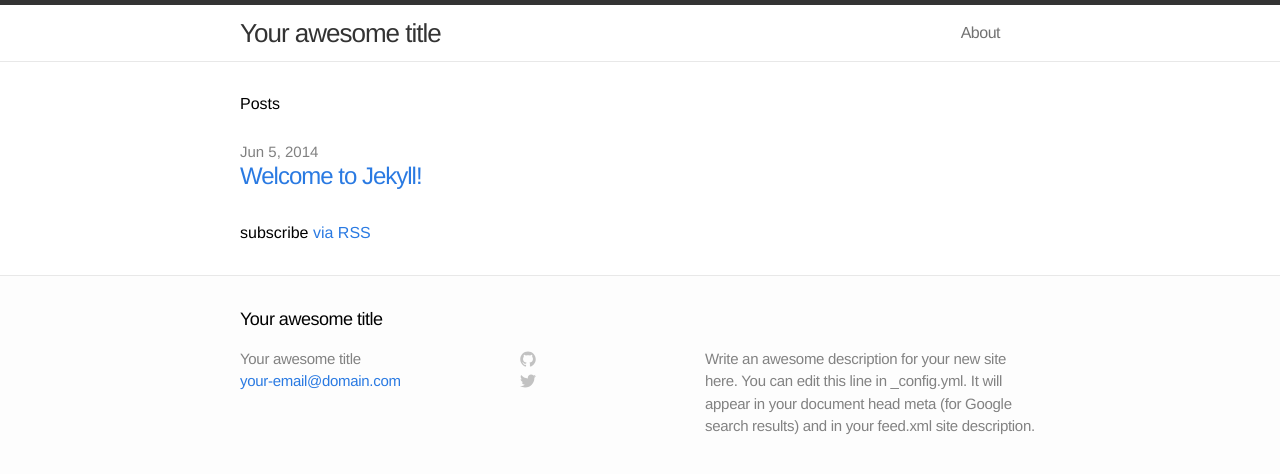
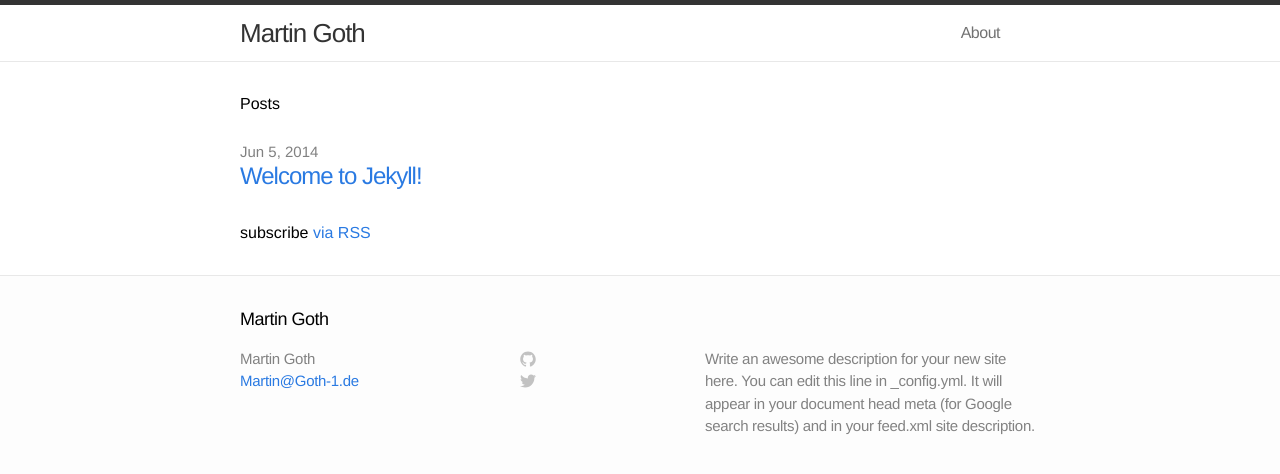
Before and after one commit to gothma/gothma.github.io, a Jekyll site: the page built from index.html, in a window 1280 px wide. Shown: the top 474 px of the page. Built offline with Jekyll 4.4.1, drawn with Linux system fonts in a browser that asks for light colours.

Commit message:
Site config

```diff
--- a/_config.yml
+++ b/_config.yml
@@ -1,6 +1,6 @@
 # Site settings
-title: Your awesome title
-email: your-email@domain.com
+title: Martin Goth
+email: Martin@Goth-1.de
 description: "Write an awesome description for your new site here. You can edit this line in _config.yml. It will appear in your document head meta (for Google search results) and in your feed.xml site description."
 baseurl: ""
 url: "http://yourdomain.com"
```
